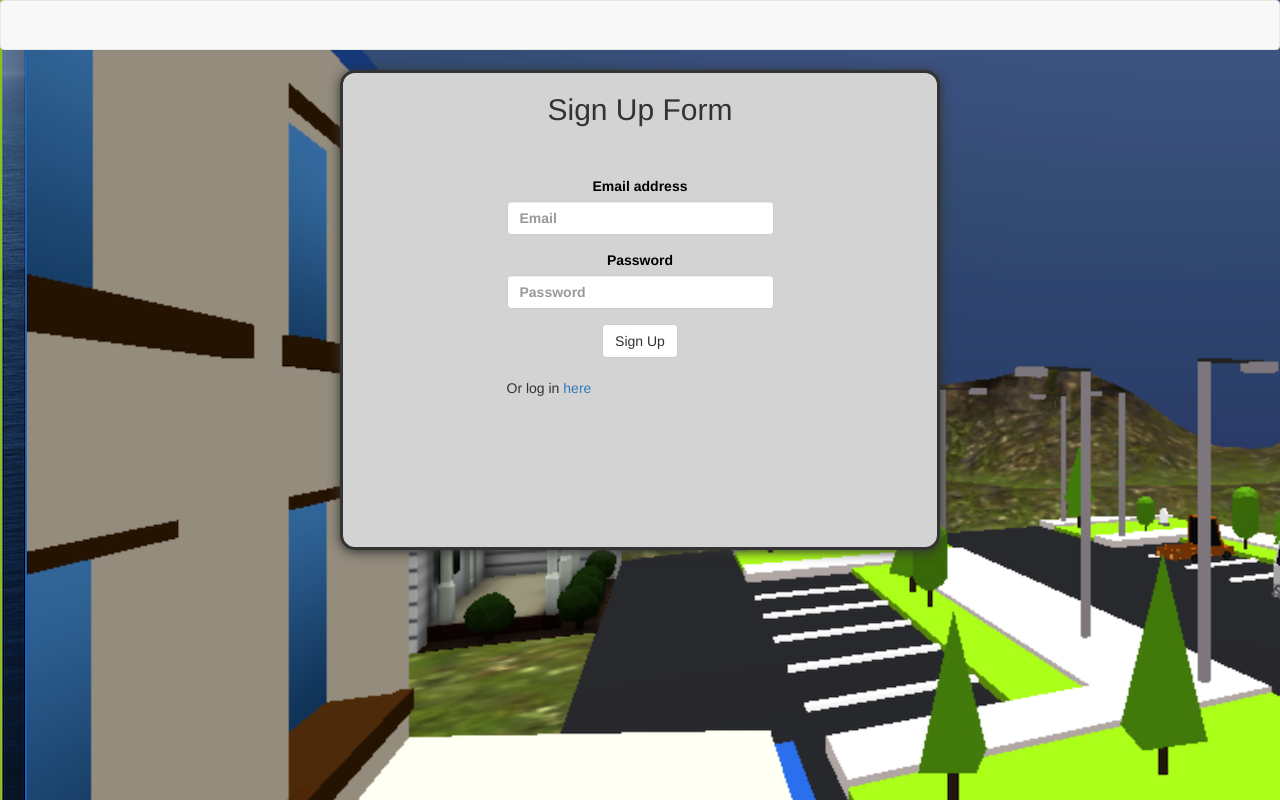
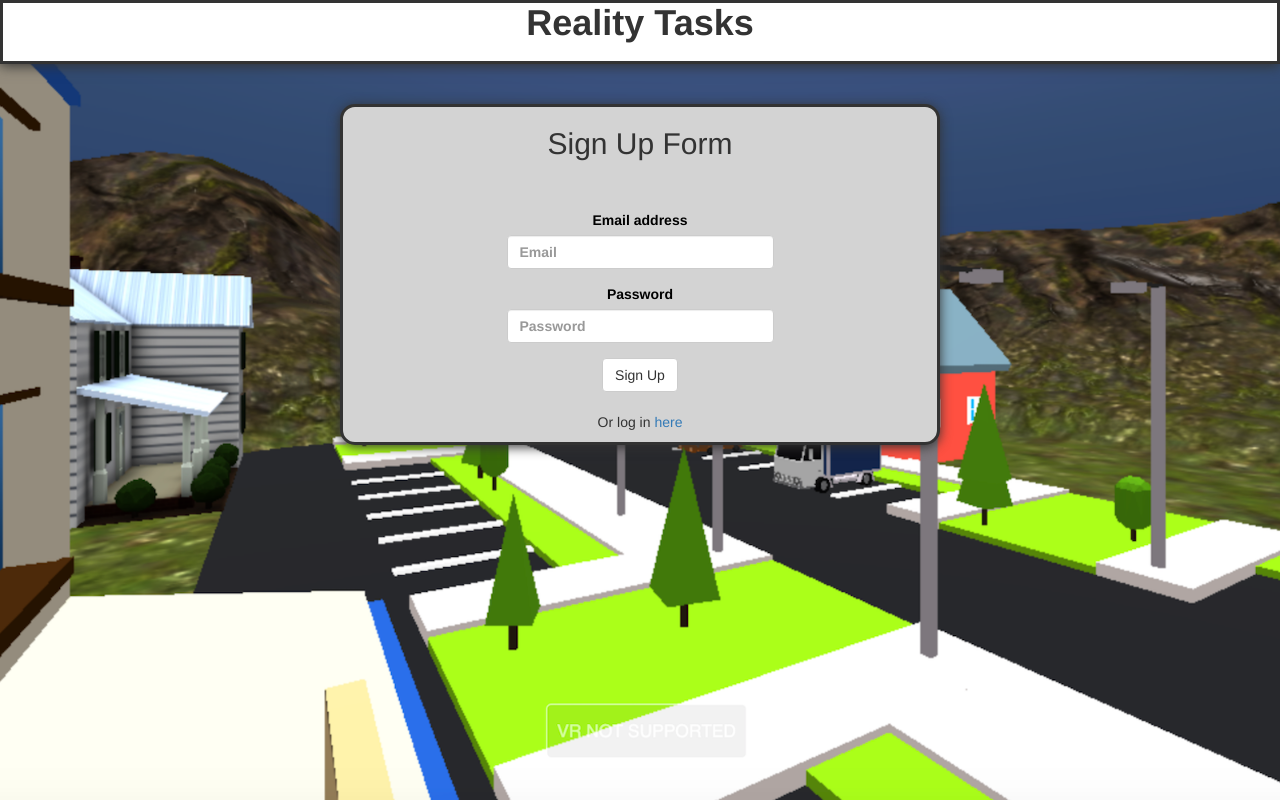
Before and after one commit to jacoblovins/reality-tasks, a website: page public/signup.html in a window 1280 px wide. Drawn offline with nearby package versions, Linux system fonts and the light colour scheme.

Commit message:
styling changes

```diff
--- a/public/signup.html
+++ b/public/signup.html
@@ -12,12 +12,13 @@
 
 <!-- sign up page -->
 <body>
-  <nav class="navbar navbar-default">
+  <header><h1>Reality Tasks</h1></header>
+  <!-- <nav class="navbar navbar-default">
     <div class="container-fluid">
       <div class="navbar-header">
       </div>
     </div>
-  </nav>
+  </nav> -->
   <div class="container">
     <div class="row">
       <div class="col-md-6 col-md-offset-3">
--- a/public/stylesheets/home.css
+++ b/public/stylesheets/home.css
@@ -18,10 +18,4 @@ body {
 form {
     text-align: center;
     margin-bottom: 20px;
-    /* left: 50%;
-    margin-left: -80%;
-    position: absolute; */
 }
-/* input {
-    border-radius: 25px;
-} */
--- a/public/stylesheets/style.css
+++ b/public/stylesheets/style.css
@@ -6,16 +6,22 @@ form.login {
 h2 {
   text-align: center;
 }
+
 body {
-  background-image: url("../img/loginpage2.png");
+
+  background-image: url("../img/login3.png");
   background-color: #cccccc;
-  /*background-repeat: no-repeat;*/
-  /*background-size: 202px;*/
+  background-position: center center;
+  background-repeat: no-repeat;
+  background-attachment: fixed;
+  background-size: cover;
+
 }
+
 .container {
   background-color: lightgrey;
   width: 200vw;
-  height: 60vh;
+  height: AUTO;
   justify-content: center;
   align-items: center;
   max-width: 60rem;
@@ -28,6 +34,7 @@ body {
 input, label {
   color: black;
   font-weight: bold;
+  height: auto;
 }
 
 h1 {
@@ -37,11 +44,13 @@ h1 {
   height: 8vh;
   justify-content: center;
   align-items: center;
-  /* max-width: 60rem; */
   margin: 0 auto;
   border-style: solid;
-  /* border-radius: 15px; */
   box-shadow: 0px 2px 12px 0px;
   margin-bottom: 40px;
   font-weight: 1000;
 }
+
+p{
+  text-align: center;
+}
```
Also changed, not shown: public/img/login3.png (added).
